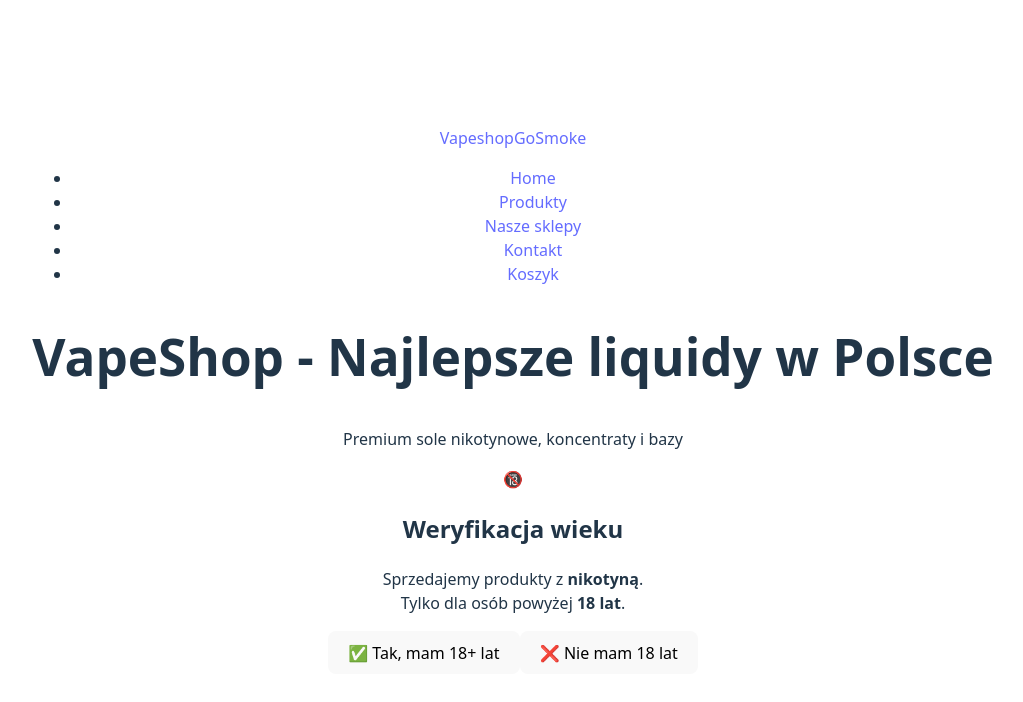
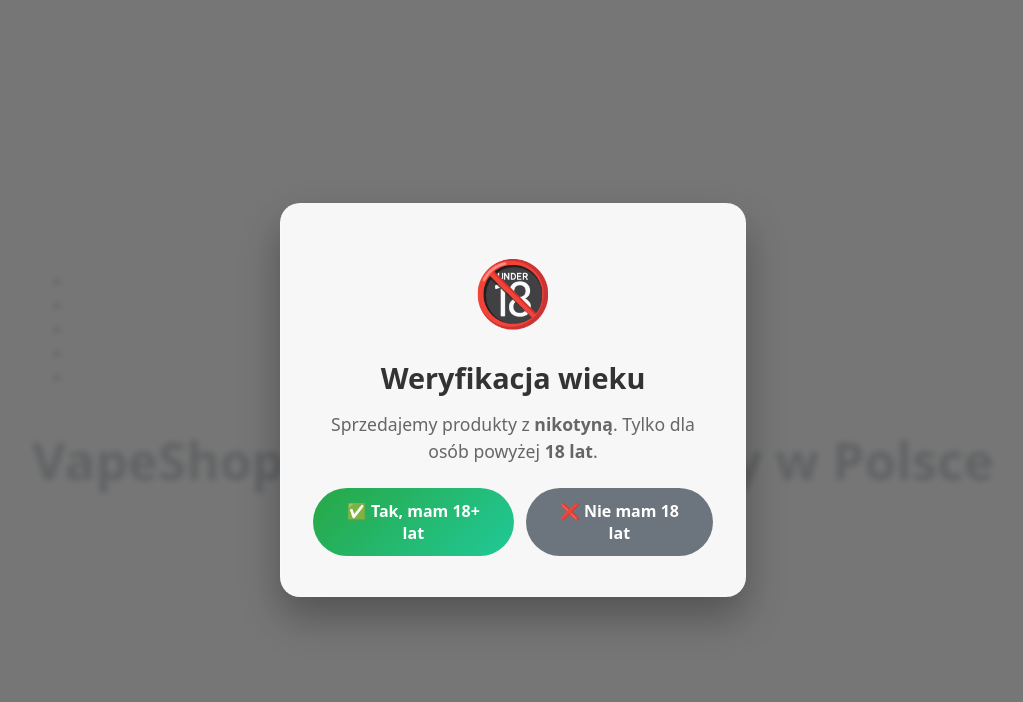
Before and after one commit to MstowskaSandra/E-commerce-vapeshop, a React (Vite) app: page / in a window 1280 px wide. Shown: the top 702 px of the page, without its empty margins (127-1150 px from the left). Built offline with nearby package versions, Linux system fonts and the light colour scheme.

Commit message:
feat(age-gate): implement React Portal in AgeVerificationModal

```diff
--- a/src/components/ageModal/AgeVerificationModal.jsx
+++ b/src/components/ageModal/AgeVerificationModal.jsx
@@ -1,28 +1,24 @@
-// import * as S from './AgeVerificationModal.styles';
+import { createPortal } from "react-dom";
+import * as S from "./AgeVerificationModal.styles";
 
 const AgeVerificationModal = ({ onAccept, onReject }) => {
-  return (
-    <div>
-      <div />
-      <div>
-        <div>
-          <div>🔞</div>
-          <h2>Weryfikacja wieku</h2>
-          <p>
-            Sprzedajemy produkty z <strong>nikotyną</strong>.<br />
-            Tylko dla osób powyżej <strong>18 lat</strong>.
-          </p>
-          <div>
-            <button onClick={onAccept}>
-              ✅ Tak, mam 18+ lat
-            </button>
-            <button onClick={onReject}>
-              ❌ Nie mam 18 lat
-            </button>
-          </div>
-        </div>
-      </div>
-    </div>
+  return createPortal(
+    <S.Overlay>
+      <S.Backdrop />
+      <S.Content>
+        <S.Icon>🔞</S.Icon>
+        <S.Title>Weryfikacja wieku</S.Title>
+        <S.Description>
+          Sprzedajemy produkty z <strong>nikotyną</strong>. Tylko dla osób
+          powyżej <strong>18 lat</strong>.
+        </S.Description>
+        <S.Buttons>
+          <S.AcceptBtn onClick={onAccept}>✅ Tak, mam 18+ lat</S.AcceptBtn>
+          <S.RejectBtn onClick={onReject}>❌ Nie mam 18 lat</S.RejectBtn>
+        </S.Buttons>
+      </S.Content>
+    </S.Overlay>,
+    document.body,
   );
 };
 
--- a/src/components/ageModal/AgeVerificationModal.styles.js
+++ b/src/components/ageModal/AgeVerificationModal.styles.js
@@ -0,0 +1,109 @@
+import styled, { css, keyframes } from "styled-components";
+
+const fadeIn = keyframes`
+  from { opacity: 0; transform: scale(0.95); }
+  to { opacity: 1; transform: scale(1); }
+`;
+
+const overlayStyles = css`
+  position: fixed;
+  inset: 0;
+  z-index: 9999;
+  display: flex;
+  align-items: center;
+  justify-content: center;
+  animation: ${fadeIn} 0.5s ease-out;
+`;
+
+export const Overlay = styled.div`
+  ${overlayStyles}
+  background: rgba(235, 234, 234, 0.8);
+  backdrop-filter: blur(3px);
+`;
+
+export const Backdrop = styled.div`
+  position: absolute;
+  inset: 0;
+  background: rgba(0, 0, 0, 0.5);
+`;
+
+export const Content = styled.div`
+  background: rgba(255, 255, 255, 0.95);
+  backdrop-filter: blur(10px);
+  border-radius: 20px;
+  padding: 2.5rem 2rem;
+  max-width: 400px;
+  width: 90%;
+  text-align: center;
+  box-shadow: 0 20px 40px rgba(0, 0, 0, 0.3);
+  border: 1px solid rgba(255, 255, 255, 0.2);
+`;
+
+export const Icon = styled.div`
+  font-size: 4rem;
+  margin-bottom: 16px;
+`;
+
+export const Title = styled.h2`
+  font-size: 1.8rem;
+  margin: 0 0 0.75rem;
+  color: #333;
+`;
+
+export const Description = styled.p`
+  font-size: 1.1rem;
+  line-height: 1.5;
+  margin: 0 0 1.5rem;
+  color: #666;
+`;
+
+export const Buttons = styled.div`
+  display: flex;
+  gap: 0.75rem;
+  justify-content: center;
+`;
+
+export const AcceptBtn = styled.button`
+  padding: 0.75rem 1.5rem;
+  border: none;
+  border-radius: 50px;
+  font-size: 1rem;
+  font-weight: 600;
+  cursor: pointer;
+  transition: all 0.2s;
+  background: linear-gradient(135deg, #28a745, #20c997);
+  color: white;
+  &:hover {
+    transform: translateY(-2px);
+    box-shadow: 0 8px 20px rgba(40, 167, 69, 0.4);
+  }
+`;
+
+export const RejectBtn = styled.button`
+  padding: 0.75rem 1.5rem;
+  border: none;
+  border-radius: 50px;
+  font-size: 1rem;
+  font-weight: 600;
+  cursor: pointer;
+  transition: all 0.2s;
+  background: #6c757d;
+  color: white;
+  &:hover {
+    transform: translateY(-2px);
+    box-shadow: 0 8px 20px rgba(108, 117, 125, 0.4);
+  }
+`;
+
+// Mobile-first responsive
+export const responsiveContent = css`
+  @media (max-width: 480px) {
+    padding: 32px 24px;
+    ${Buttons} {
+      flex-direction: column;
+    }
+    ${Title} {
+      font-size: 1.5rem;
+    }
+  }
+`;
```
Also changed, not shown: src/App.jsx (+0 -16 lines).
